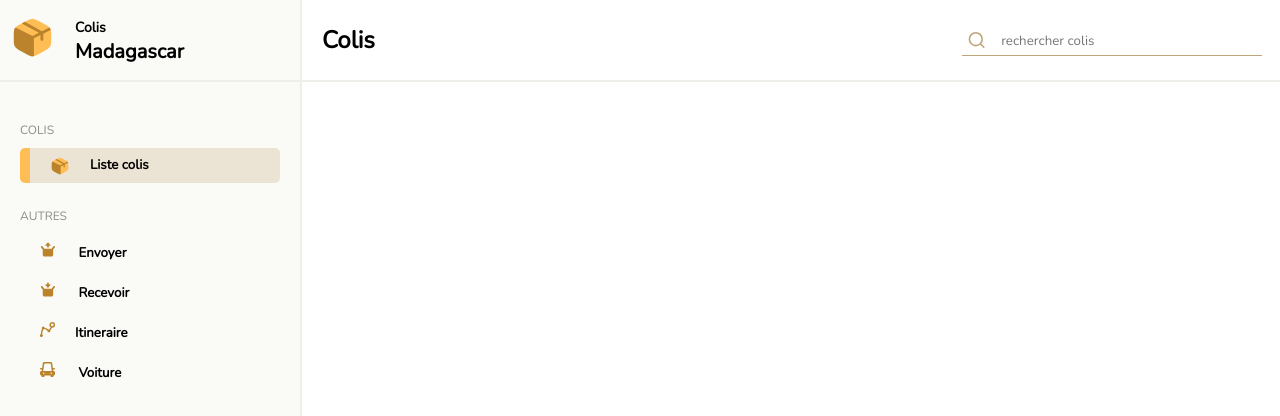
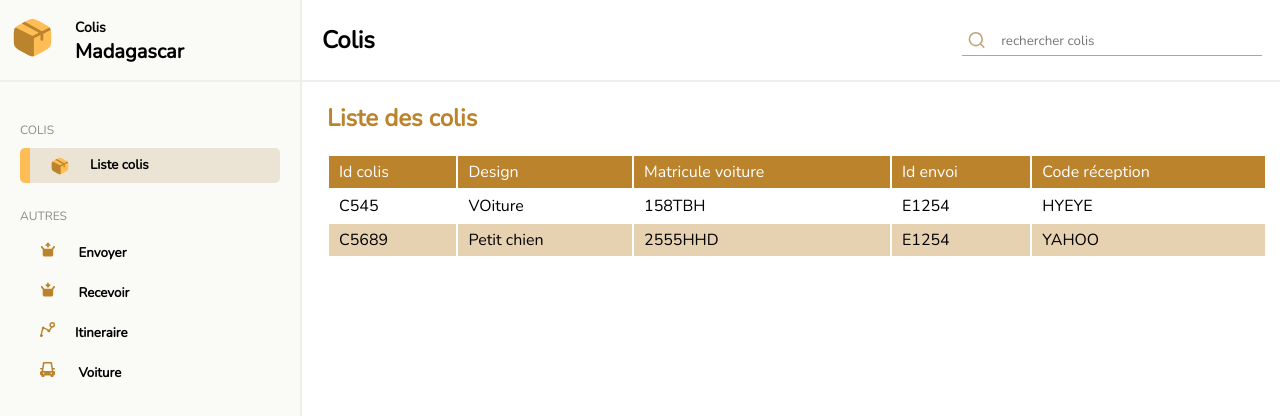
Before and after one commit to UzuiNate/Colis, a React (Vite) app: page / in a window 1280 px wide. Shown: the top 416 px of the page. Built offline with nearby package versions, Linux system fonts and the light colour scheme.

Commit message:
Colis list

```diff
--- /dev/null
+++ b/src/style/ListeCOlis.module.css
@@ -0,0 +1,24 @@
+.container{
+    width: 100%;
+    height: 100%;
+    padding-inline: 25px;
+}
+
+table{
+    width: 100%;
+}
+table tr > td{
+    padding-block: 5px;
+    padding-inline: 10px;
+}
+
+table tr:nth-child(2n){
+    background-color: #ba842c5e;
+}
+.titre{
+    color: #ba832c;
+}
+thead {
+    background-color: #ba832c;
+    color: white;
+}
--- a/src/views/Colis.tsx
+++ b/src/views/Colis.tsx
@@ -1,4 +1,5 @@
 import '../style/Colis.css'
+import ListeColis from "./ListeColis"
 
 function Colis() {
 	return <div style={{width: 'calc(100% - 340px)'}}>
@@ -11,6 +12,7 @@ function Colis() {
 				<input type="text" placeholder="rechercher colis"/>
 			</div>
 		</div>
+		<ListeColis/>
 	</div>
 }
 
--- /dev/null
+++ b/src/views/ListeColis.tsx
@@ -0,0 +1,68 @@
+import { useEffect, useState } from 'react'
+import styles from '../style/ListeCOlis.module.css'
+
+export default function ListColis() {
+
+    const initial = [{
+        idColis : "C545",
+        designColis: "VOiture",
+        id_Voi: "158TBH",
+        id_Envoi: "E1254",
+        code_Recept: "HYEYE"
+    },{
+        idColis : "C5689",
+        designColis: "Petit chien",
+        id_Voi: "2555HHD",
+        id_Envoi: "E1254",
+        code_Recept: "YAHOO"
+    }]
+    const [dataColis, setdataColis] = useState(initial)
+
+
+    /*
+        * API CALL THERE
+        * CHANGE THE API LINK
+    */
+    // const getColis = async ()=>{
+    //     const res = await fetch("CHANGE THERE !!!", {
+    //         method: 'GET',
+    //     })
+
+    //     setdataColis(res.data)
+    // }
+
+    // useEffect(()=>{
+    //     getColis()
+    // }, [])
+
+    return(
+        <div className={styles.container}>
+            <h2 className={styles.titre}>Liste des colis</h2>
+
+            <div>
+                <table>
+                    <thead>
+                        <tr>
+                            <td>Id colis</td>
+                            <td>Design</td>
+                            <td>Matricule voiture</td>
+                            <td>Id envoi</td>
+                            <td>Code réception</td>
+                        </tr>
+                    </thead>
+                    <tbody>
+                        {dataColis.map((colis,index)=>(
+                            <tr key={index}>
+                                <td>{colis.idColis} </td>
+                                <td>{colis.designColis} </td>
+                                <td>{colis.id_Voi} </td>
+                                <td>{colis.id_Envoi}</td>
+                                <td>{colis.code_Recept}</td>
+                            </tr>
+                        ))}
+                    </tbody>
+                </table>
+            </div>
+        </div>
+    )
+}
```
